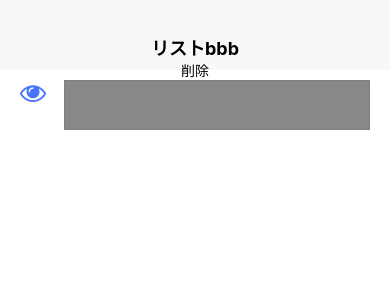
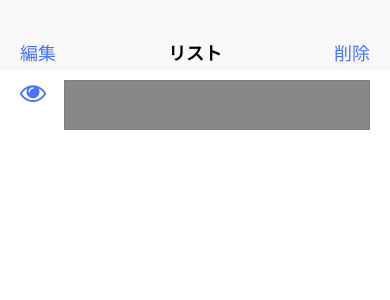
Before and after one commit to hirosehy/TodoList, a React Native app: screen / in a window 390 px wide. Shown: the top 300 px of the page. Built offline with nearby package versions, Linux system fonts and the light colour scheme.

Commit message:
update: 編集、削除ボタン追加

```diff
--- a/src/components/Organisms/Header.js
+++ b/src/components/Organisms/Header.js
@@ -16,12 +16,15 @@ class Header extends Component {
 
     const ListOperation = () => {
       // onAdding(true)
-      return adding ? <Text>追加</Text> : <Text>削除</Text>
+      return adding
+        ? <Text style={styles.headerRight}>追加</Text>
+        : <Text style={styles.headerRight}>削除</Text>
     }
 
     return (
       <View style={styles.header}>
-        <Text style={styles.headerTitle}>リスト{this.props.adding ? 'aaa' : 'bbb'}</Text>
+        <Text style={styles.headerLeft}>編集</Text>
+        <Text style={styles.headerTitle}>リスト</Text>
         {ListOperation()}
       </View>
     )
@@ -48,11 +51,23 @@ const styles = StyleSheet.create({
   header: {
     alignItems: 'center',
     backgroundColor: '#f8f8f8',
+    justifyContent: 'space-between',
+    flexDirection: 'row',
     height: 70,
     paddingTop: 34
+  },
+  headerLeft: {
+    marginLeft: 20,
+    fontSize: 18,
+    color: '#4873ff'
   },
   headerTitle: {
     fontSize: 18,
     fontWeight: 'bold'
+  },
+  headerRight: {
+    marginRight: 20,
+    fontSize: 18,
+    color: '#4873ff'
   }
 })
```
